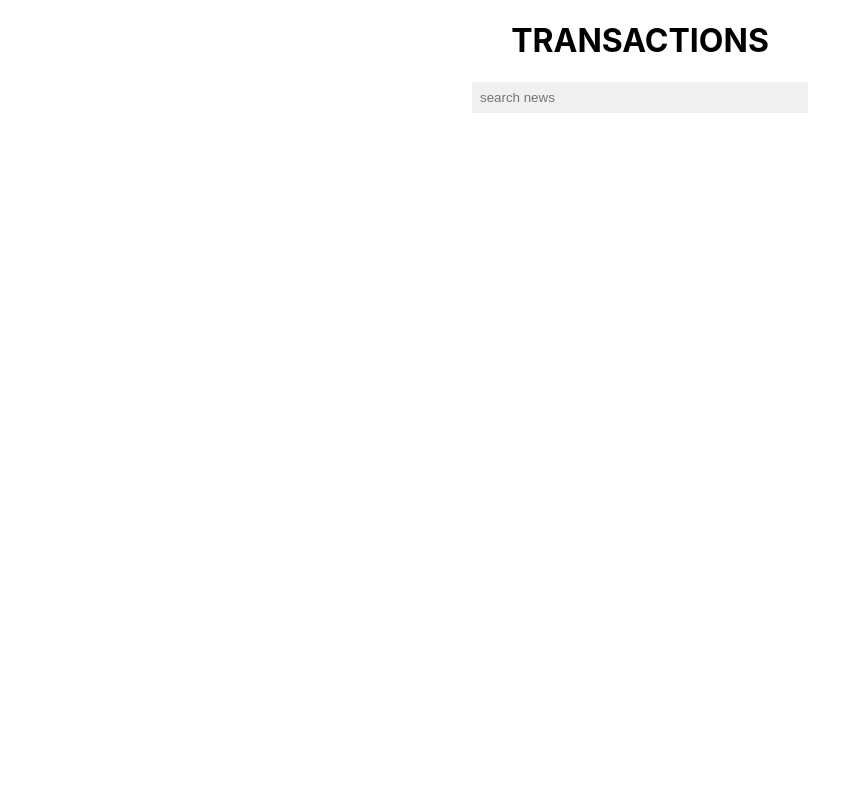
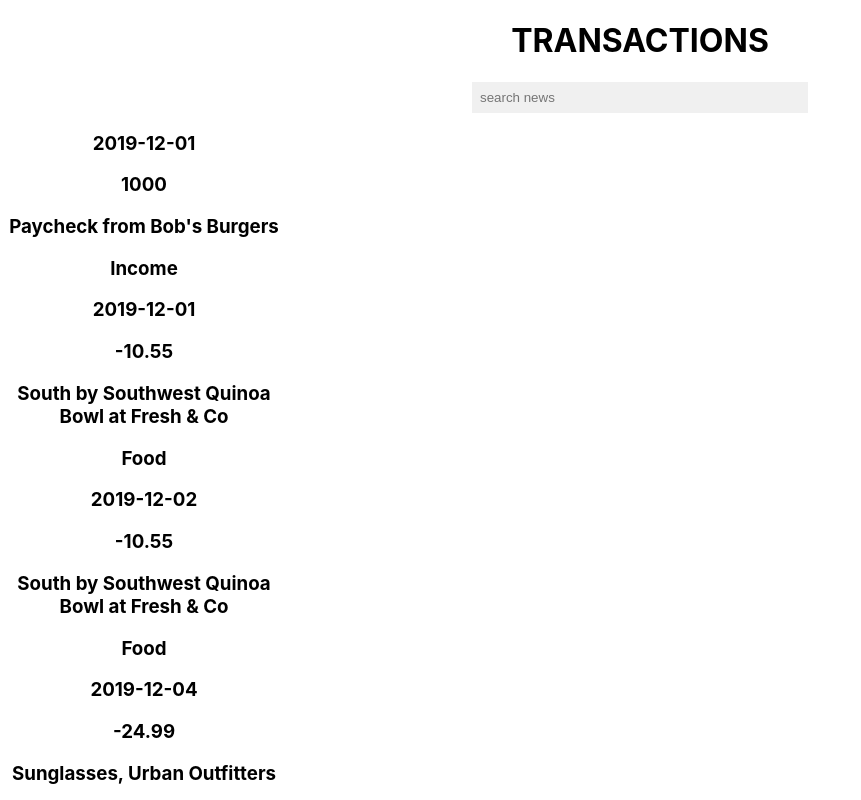
Before and after one commit to Max-Mahinda/-home-max-moringa-course-work-react-react-challenge-week1, a React (Create React App) app: page / in a window 1280 px wide. Shown: the top 800 px of the page, without its empty margins (0-861 px from the left). Built offline with nearby package versions, Linux system fonts and the light colour scheme; data requests are answered from the project's data file.

Commit message:
Added use effect

```diff
--- a/package.json
+++ b/package.json
@@ -7,7 +7,9 @@
     "@testing-library/react": "^13.4.0",
     "@testing-library/user-event": "^13.5.0",
     "react": "^18.2.0",
+    "react-bootstrap": "^2.7.4",
     "react-dom": "^18.2.0",
+    "react-icons": "^4.8.0",
     "react-scripts": "5.0.1",
     "web-vitals": "^2.1.4"
   },
--- a/src/App.js
+++ b/src/App.js
@@ -1,8 +1,8 @@
-import logo from './logo.svg';
 import './App.css';
 import Header from './components/Header';
 import { useState,useEffect } from 'react';
 import SearchBar from './SearhaBar';
+import Transactions from './components/Transactions';
 
 function App() {
   const [transactions,setTransactions]=useState([])
@@ -20,6 +20,8 @@ function App() {
     const res = await fetch ('http://localhost:3000/transactions')
     const data = await res.json()
 
+    return data
+
     console.log(data)
   }
 
@@ -29,6 +31,7 @@ function App() {
 
     <Header />
     <SearchBar/>
+    <Transactions transactions={transactions} />
     </div>
   );
 }
--- /dev/null
+++ b/src/components/Transaction.js
@@ -0,0 +1,22 @@
+import {FaTimes} from 'react-icons/fa'
+import Card from 'react-bootstrap/Card';
+
+
+const transaction = ({transaction, onDelete, ontoggle}) => {
+    return (
+        <div className= {`Transaction ${transaction.category ? 'reminder' : '' } `} onDoubleClick={() => {
+            ontoggle(transaction.id)
+        }}>
+            <Card style={{ width: '18rem' }}>
+                <Card.Body>
+                        <Card.Text><h3>{transaction.date} </h3></Card.Text>
+                        <Card.Text><h3>{transaction.amount}</h3> </Card.Text>
+                        <Card.Text><h3>{transaction.description}</h3></Card.Text>
+                        <h3>{transaction.category}</h3>
+                </Card.Body>
+           </Card>
+        </div>
+    )
+}
+
+export default transaction
--- /dev/null
+++ b/src/components/Transactions.js
@@ -0,0 +1,14 @@
+import Transaction from "./Transaction"
+const Transactions = ({transactions}) => {
+
+    return (
+        <>
+          {transactions.map((transaction) => (
+              <Transaction key={transaction.id} transaction = {transaction}
+              />
+          ))}
+        </>
+    )
+}
+
+export default Transactions
```
Also changed, not shown: 1 other file (tests, documents, lock files or other folders).
